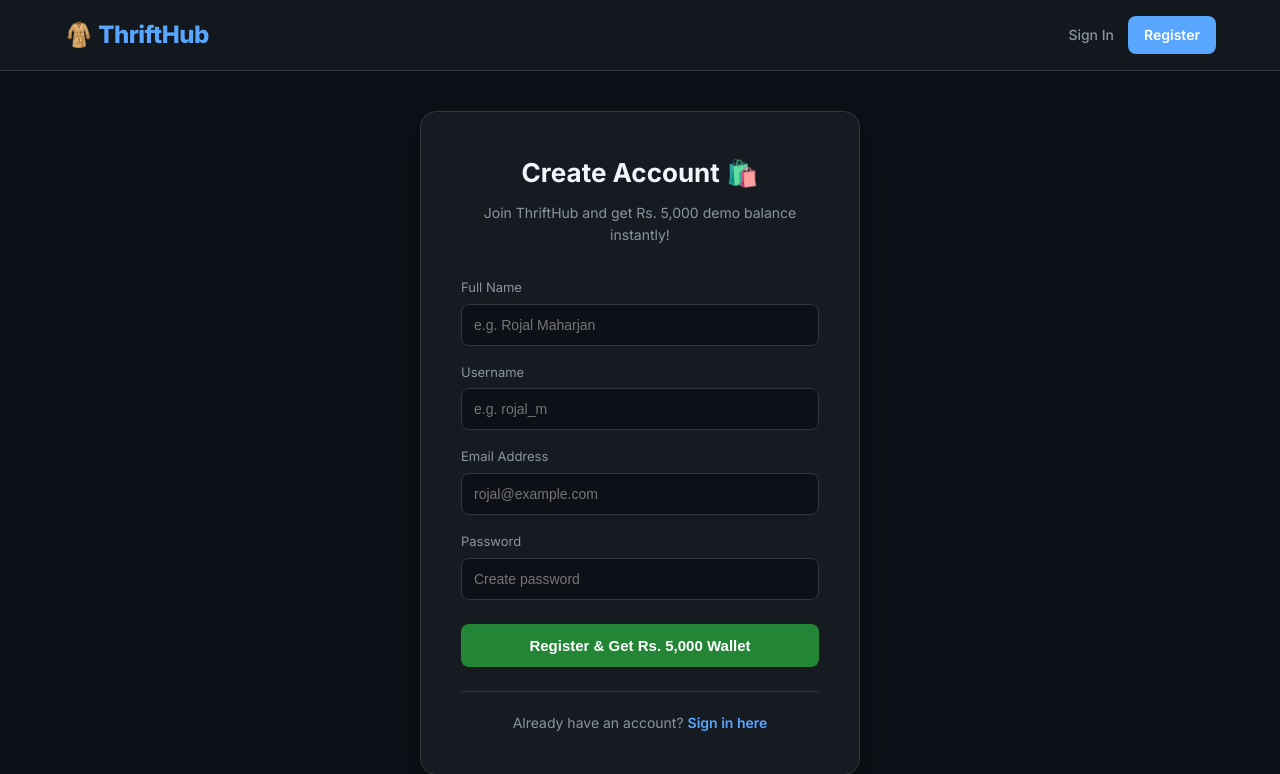
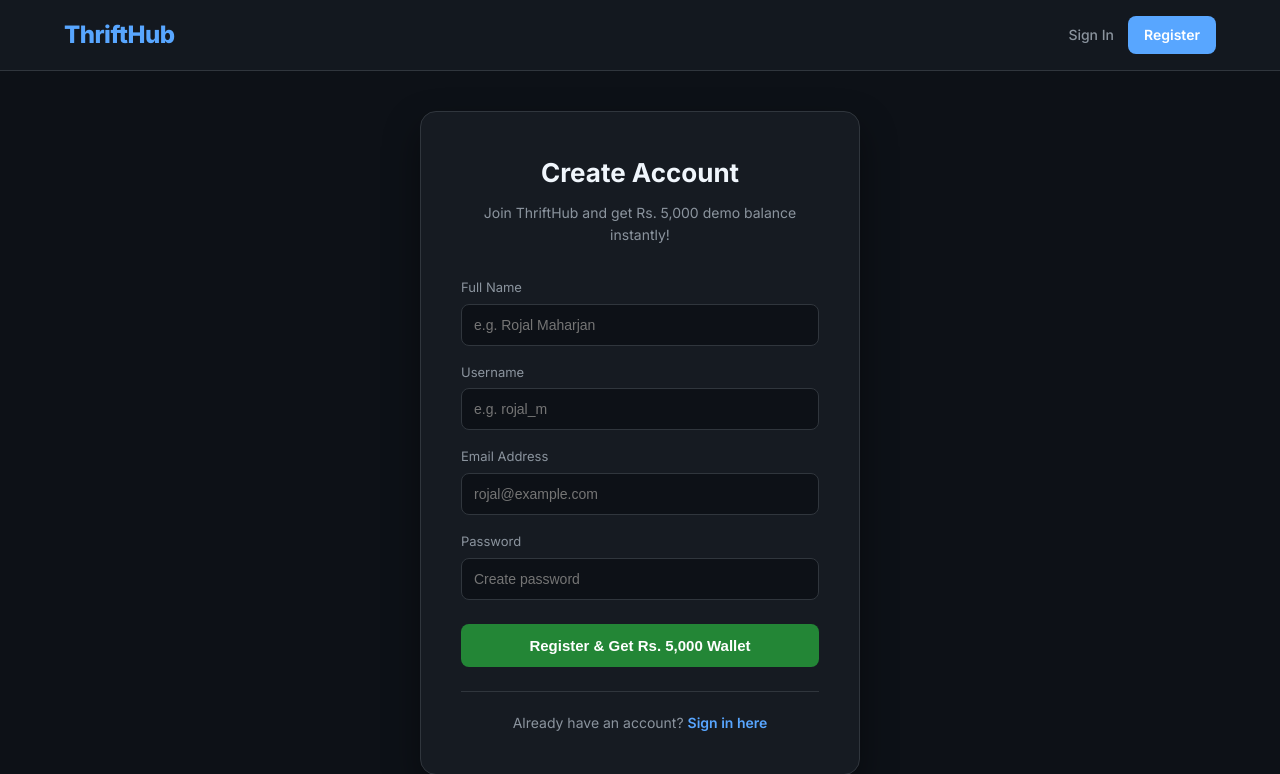
Before and after one commit to rojalmaharjan/thrift-store-project-, a PHP site: page /register.php in a window 1280 px wide. Shown: the top 774 px of the page. Run offline with PHP 8.4, Linux system fonts and the light colour scheme.

Commit message:
register updated

```diff
--- a/register.php
+++ b/register.php
@@ -20,7 +20,7 @@ $err = $_GET['err'] ?? '';
 
 <nav class="navbar">
     <div class="container nav-container">
-        <a href="index.php" class="brand">🧥 ThriftHub</a>
+        <a href="index.php" class="brand"> ThriftHub</a>
         <div class="nav-actions">
             <a href="login.php" class="nav-link">Sign In</a>
             <a href="register.php" class="nav-link active" style="padding: 8px 16px; background: var(--blue); color: white; border-radius: 8px; font-weight: 600;">Register</a>
@@ -31,17 +31,17 @@ $err = $_GET['err'] ?? '';
 <div class="auth-wrapper">
     <div class="auth-card">
         <div class="auth-header">
-            <h1>Create Account 🛍️</h1>
+            <h1>Create Account </h1>
             <p style="color: var(--muted); font-size: 14px;">Join ThriftHub and get Rs. 5,000 demo balance instantly!</p>
         </div>
 
         <?php if ($err === 'exists') { ?>
             <div style="background: rgba(248,81,73,0.15); color: #f85149; border: 1px solid rgba(248,81,73,0.3); padding: 12px; border-radius: 8px; font-size: 14px; margin-bottom: 20px; text-align: center;">
-                ⚠️ Username or email address is already registered.
+                 Username or email address is already registered.
             </div>
         <?php } elseif ($err === 'empty') { ?>
             <div style="background: rgba(248,81,73,0.15); color: #f85149; border: 1px solid rgba(248,81,73,0.3); padding: 12px; border-radius: 8px; font-size: 14px; margin-bottom: 20px; text-align: center;">
-                ⚠️ Please fill out all required fields.
+                 Please fill out all required fields.
             </div>
         <?php } ?>
 
```
